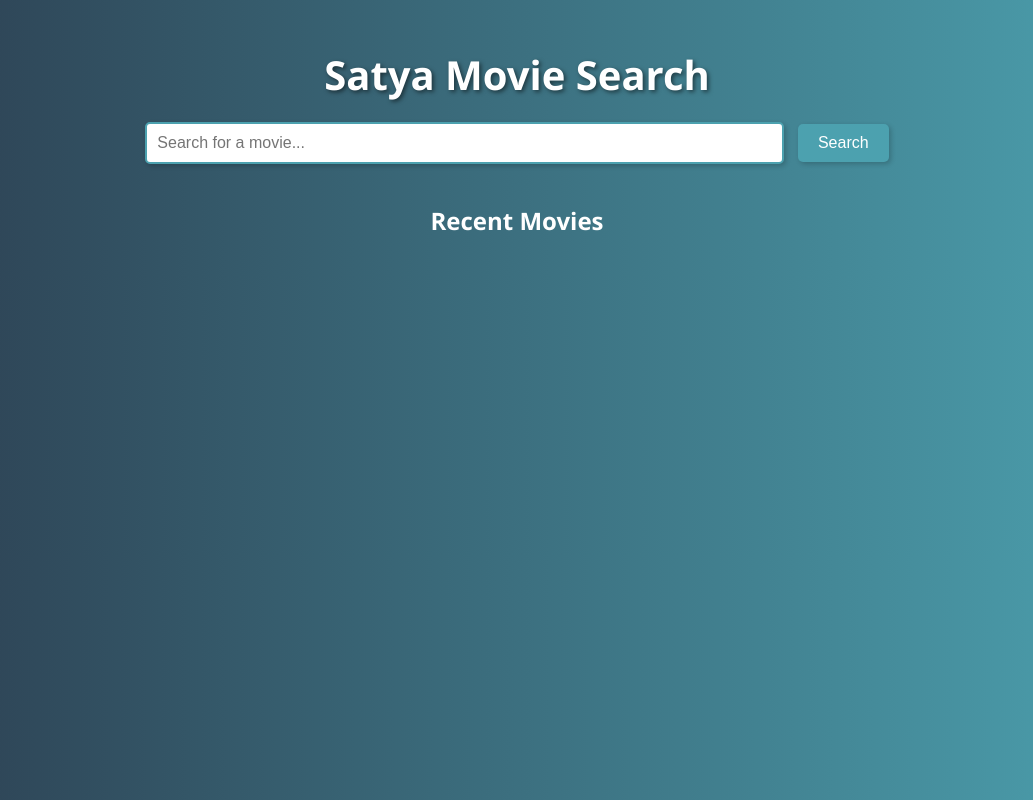
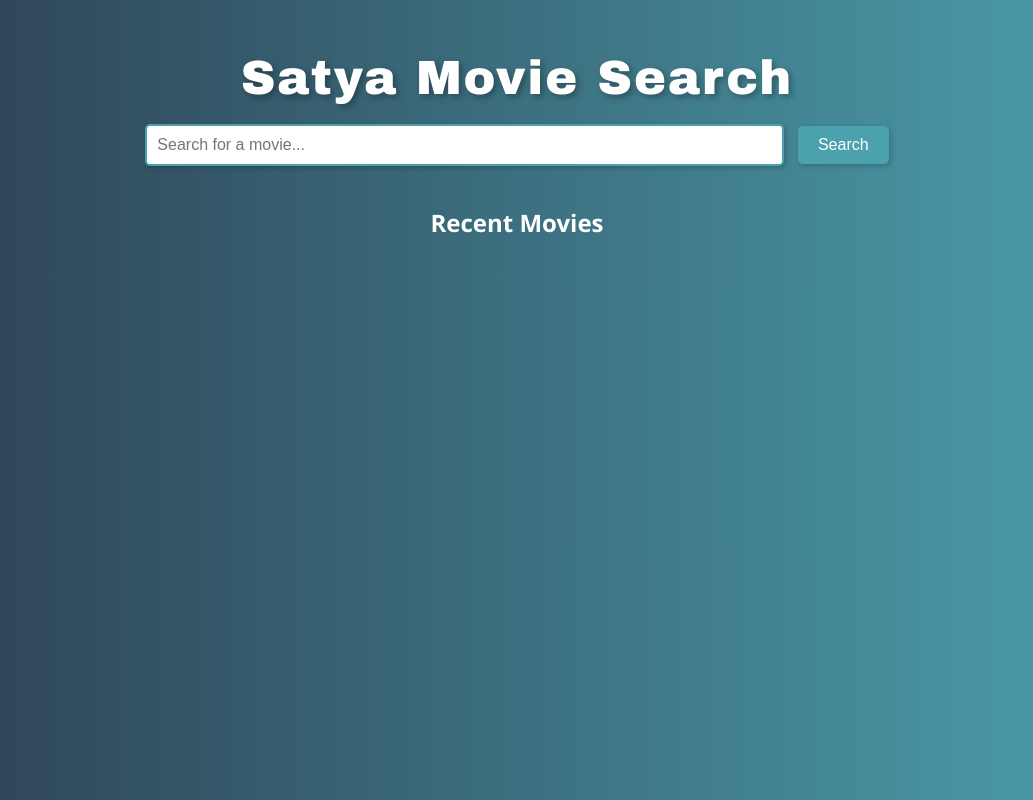
Before and after one commit to Satyaranjan38/MovieSearch, a plain HTML site: page index.html in a window 1280 px wide. Shown: the whole page, without its empty margins (123-1156 px from the left). Drawn offline with Linux system fonts and the light colour scheme; no server answers.

Commit message:
improved css

```diff
--- a/styles.css
+++ b/styles.css
@@ -15,9 +15,11 @@ body {
 
 h1 {
     color: #fff;
-    font-size: 2.5em;
+    font-size: 3em;
     margin-bottom: 20px;
-    text-shadow: 2px 2px 4px rgba(0, 0, 0, 0.5);
+    text-shadow: 3px 3px 6px rgba(0, 0, 0, 0.3);
+    font-family: 'Arial Black', Gadget, sans-serif;
+    letter-spacing: 2px;
 }
 
 #search-input {
@@ -58,8 +60,8 @@ h1 {
     background-color: #fff;
     color: #333;
     padding: 20px;
-    margin: 15px;
-    width: 300px;
+    margin: 10px; /* Reduced the margin between cards */
+    width: 280px; /* Adjusted width for better spacing */
     border: 1px solid #ddd;
     border-radius: 10px;
     box-shadow: 0 4px 8px rgba(0, 0, 0, 0.2);
```
